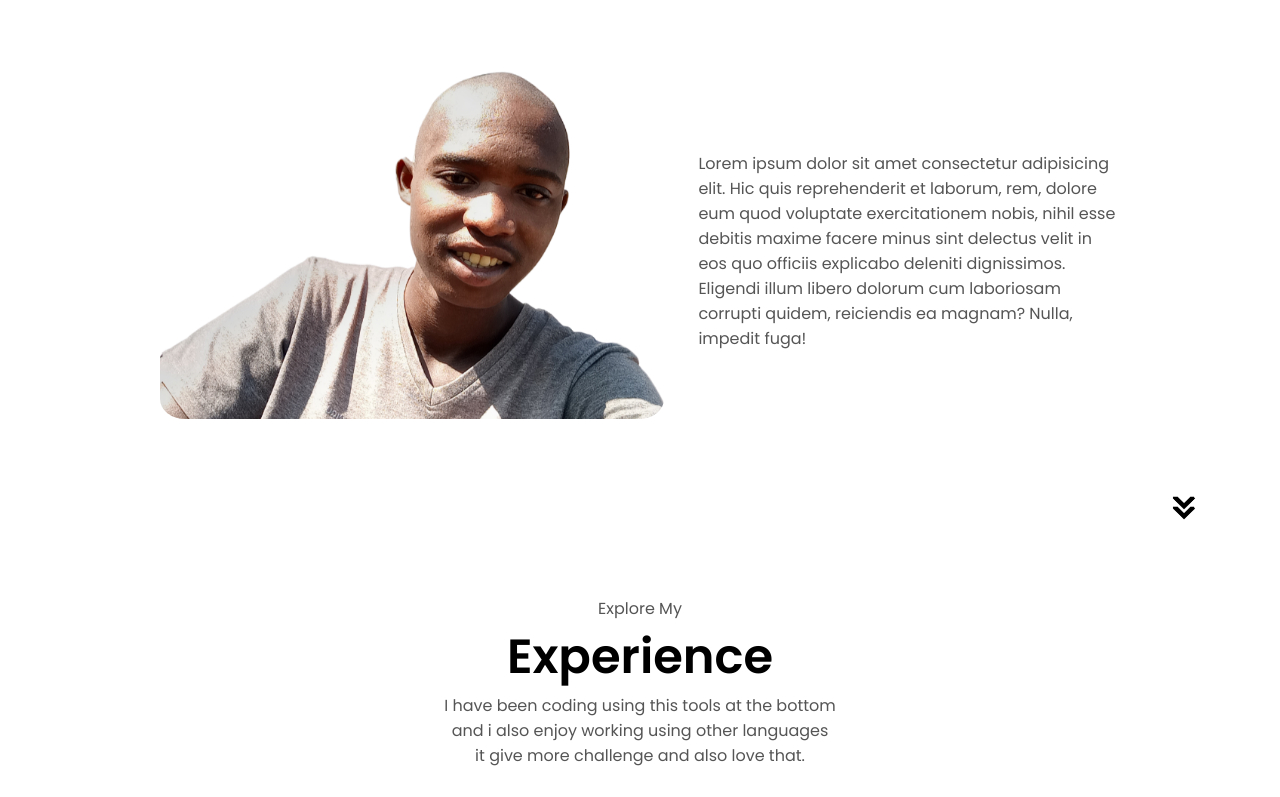
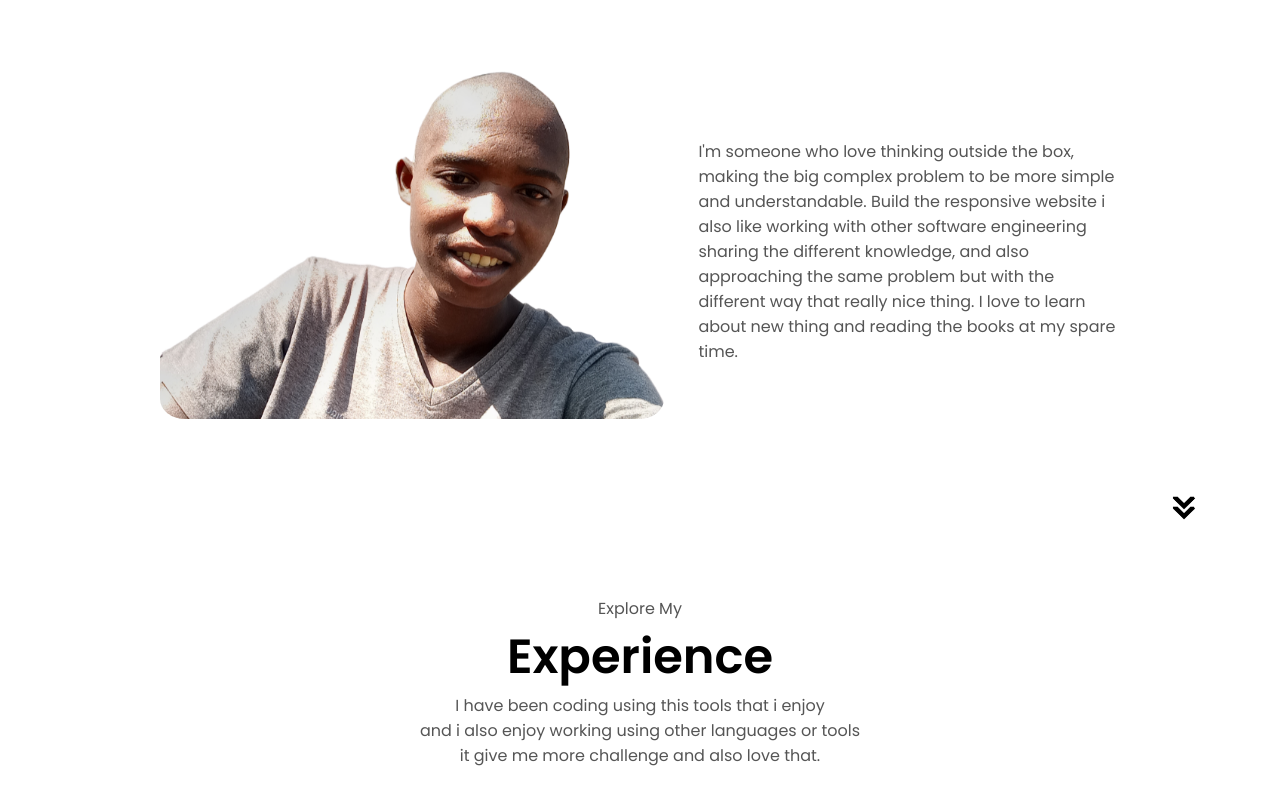
Before and after one commit to Ziphozenkosimthombe/Portfolio_project, a plain HTML site: page index.html in a window 1280 px wide. Shown: the part 1100-1897 px from the top of the page. Drawn offline with Linux system fonts and the light colour scheme.

Commit message:
update changes

```diff
--- a/index.html
+++ b/index.html
@@ -134,12 +134,11 @@
           </div>
           <div class="text-container">
             <p>
-              Lorem ipsum dolor sit amet consectetur adipisicing elit. Hic quis
-              reprehenderit et laborum, rem, dolore eum quod voluptate
-              exercitationem nobis, nihil esse debitis maxime facere minus sint
-              delectus velit in eos quo officiis explicabo deleniti dignissimos.
-              Eligendi illum libero dolorum cum laboriosam corrupti quidem,
-              reiciendis ea magnam? Nulla, impedit fuga!
+              I'm someone who love thinking outside the box, making the big complex
+              problem to be more simple and understandable. Build the responsive website
+              i also like working with other software engineering sharing the different knowledge,
+              and also approaching the same problem but with the different way that really nice thing.
+              I love to learn about new thing and reading the books at my spare time.
             </p>
           </div>
         </div>
@@ -156,9 +155,9 @@
     <section id="experience">
       <p class="section__text__p1">Explore My</p>
       <h1 class="title">Experience</h1>
-      <p class="section__text__p1">I have been coding using this tools at the bottom<br>
-        and i also enjoy working using other languages<br>
-        it give more challenge and also love that.
+      <p class="section__text__p1">I have been coding using this tools that i enjoy<br>
+        and i also enjoy working using other languages or tools<br>
+        it give me more challenge and also love that.
     </p>
       <div class="experience-details-container">
         <div class="about-containers">
@@ -316,6 +315,7 @@
     <section id="projects">
       <p class="section__text__p1">Browse My Recent</p>
       <h1 class="title">Projects</h1>
+      <p class="section__text__p1"> take your time and look at my latest project and what i have been working on.</p>
       <div class="experience-details-container">
         <div class="about-containers">
           <div class="details-container color-container">
@@ -327,7 +327,7 @@
               />
             </div>
             <h2 class="experience-sub-title project-title">CockTail App</h2>
-            <p>TheCocktailDB API, going to generate all the CockTail when the enter the value and press the button.also the user have the right to puase at any CockTail the user like by clicking and can also click continue</p>
+            <p>TheCocktailDB API, going to generate all the CockTail when the enter the value and press the button.also the user have the right to puase at any CockTail the user like by clicking the button and can also click continue</p>
             <div class="btn-container">
               <button
                 class="btn btn-color-2 project-btn"
@@ -345,11 +345,11 @@
           </div>
           <div class="details-container color-container">
             <div class="article-container">
-              <!-- <img
-                src="./assets/project-2.png"
+              <img
+                src="./assets/project_2.png"
                 alt="Project 2"
                 class="project-img"
-              /> -->
+              />
             </div>
             <h2 class="experience-sub-title project-title">Pokemon</h2>
             <p>Poke Api, look at your best 150 Pokemon with image, name, id and type</p>
```
Also changed, not shown: assets/project-1.png (deleted), assets/project-2.png (deleted), assets/projecy_2.png (added).
